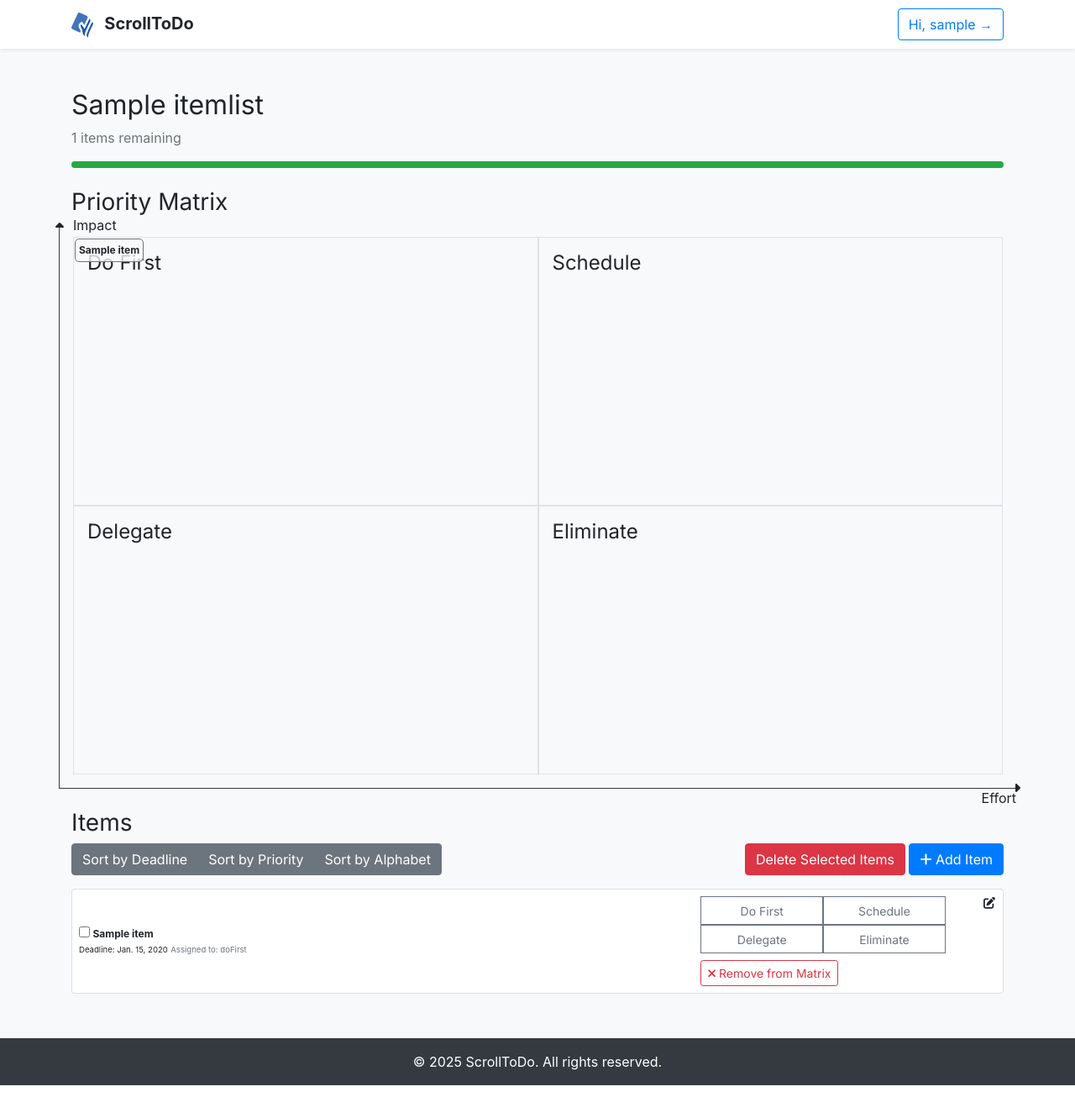
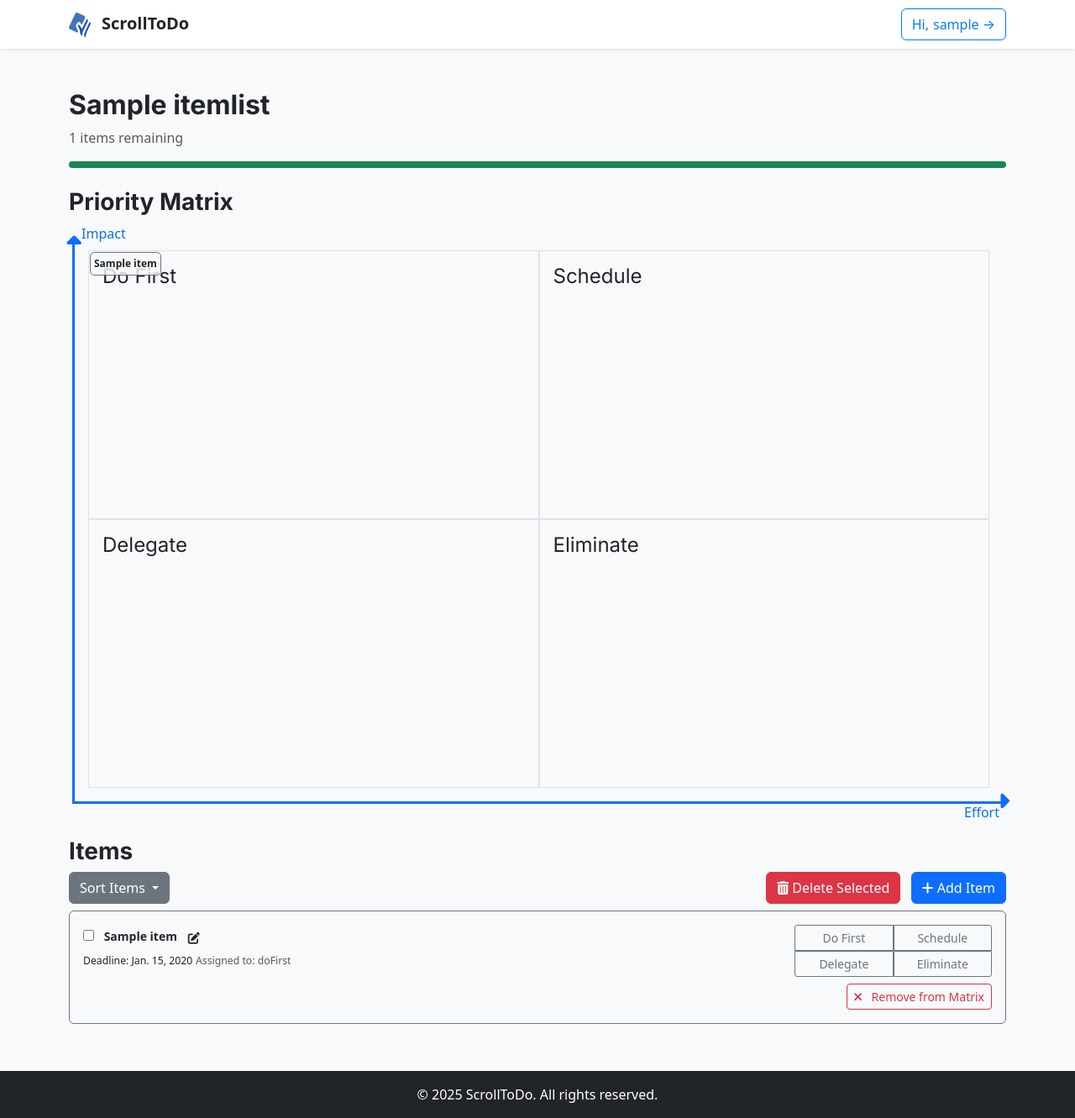
Before and after one commit to sharichungcode/ScrollToDo, a Django app: page /item_list/1/ in a window 1280 px wide. Shown: the whole page at 84% size. Before the commit the page ends 1292 px from the top, so only its background shows below. Run offline with Django 4.2, Linux system fonts and the light colour scheme; a user stored in the database is signed in; tables that the repository leaves empty hold one stand-in row (values such as "Sample post"); some libraries are stand-ins or nearby versions.

Commit message:
item list detail styling

```diff
--- a/tasks/static/tasks/styles.css
+++ b/tasks/static/tasks/styles.css
@@ -82,19 +82,20 @@ header {
     padding: 0 !important;
 }
 .task-item, .item-clone {
-    border: 1px solid var(--medium-gray);
-    border-radius: 5px;
-    margin-bottom: 5px;
     background-color: rgba(248, 249, 250, 0.8);
-    cursor: move;
-    display: inline-block;
-    font-size: 12px;
     width: auto;
 }
 .item-clone {
     position: absolute;
     max-width: 120px;
     padding: .25rem;
+    border: 1px solid var(--medium-gray);
+    border-radius: 5px;
+    background-color: rgba(248, 249, 250, 0.8);
+    cursor: move;
+    display: inline-block;
+    font-size: .75rem;
+    width: auto;
 }
 .task-item.dragging, .item-clone.dragging {
     opacity: 0.5;
--- a/tasks/templates/tasks/item_list_detail.html
+++ b/tasks/templates/tasks/item_list_detail.html
@@ -6,7 +6,7 @@
     <title>ScrollToDo - Organize, Prioritize, and Conquer</title>
     {% load static %}
     <link href="{% static 'tasks/styles.css' %}" rel="stylesheet">
-    <link href="https://stackpath.bootstrapcdn.com/bootstrap/4.5.2/css/bootstrap.min.css" rel="stylesheet">
+    <link href="https://cdn.jsdelivr.net/npm/bootstrap@5.3.3/dist/css/bootstrap.min.css" rel="stylesheet" integrity="sha384-QWTKZyjpPEjISv5WaRU9OFeRpok6YctnYmDr5pNlyT2bRjXh0JMhjY6hW+ALEwIH" crossorigin="anonymous">
     <link href="https://fonts.googleapis.com/css2?family=Inter:wght@400;700&family=Roboto:wght@400;700&family=Space+Mono:wght@400;700&display=swap" rel="stylesheet">
     <link rel="icon" href="{% static 'favicon.ico' %}" type="image/x-icon">
     <link rel="stylesheet" href="https://cdnjs.cloudflare.com/ajax/libs/font-awesome/6.0.0-beta3/css/all.min.css">
@@ -26,11 +26,12 @@
         <div class="mt-4">
             <h3 class="fw-bold">Priority Matrix</h3>
             <div class="row">
-                <div class="col-12 position-relative border-left border-bottom border-3 border-dark p-3">
-                    <i class="fas fa-caret-up position-absolute" style="top: -5px; left: -5px;"></i>
-                    <p class="position-absolute" style="top: -.6rem; left: 1rem;">Impact</p>
-                    <i class="fas fa-caret-right position-absolute" style="bottom: -8px; right: -5px;"></i>
-                    <p class="position-absolute" style="bottom: -2.5rem; right: 0;">Effort</p>
+                <div class="p-2 p-md-3">
+                <div class="col-12 position-relative border-start border-bottom border-3 border-primary p-2 p-md-3">
+                    <i class="fas fa-caret-up position-absolute fs-3 text-primary" style="top: -.5rem; left: -.6rem;"></i>
+                    <p class="position-absolute text-primary" style="top: -1rem; left: .5rem;">Impact</p>
+                    <i class="fas fa-caret-right position-absolute fs-3 text-primary" style="bottom: -.9rem; right: -.5rem;"></i>
+                    <p class="position-absolute text-primary" style="bottom: -2.6rem; right: .25rem;">Effort</p>
                     <div class="row m-0">
                         <div class="col-6 m-0 p-0">
                             <div class="quadrant border m-0 p-3 position-relative overflow-hidden" id="doFirst">
@@ -67,20 +68,31 @@
                     </div>
                 </div>
             </div>
+            </div>
         </div>
 
         <div class="mt-4">
             <h3 class="fw-bold">Items</h3>
 
             <!-- Item Sorting and Actions -->
-            <div class="d-flex flex-column flex-md-row mb-3">
-                <div class="btn-group mb-2 mb-md-0" role="group" aria-label="Sorting options">
-                    <button type="button" class="btn btn-secondary" onclick="sortItems('deadline')">Sort by Deadline</button>
-                    <button type="button" class="btn btn-secondary" onclick="sortItems('priority')">Sort by Priority</button>
-                    <button type="button" class="btn btn-secondary" onclick="sortItems('alphabet')">Sort by Alphabet</button>
+            <div class="d-flex mb-2">
+                <div class="dropdown">
+                    <button class="btn btn-secondary dropdown-toggle" type="button" id="sortDropdown" data-bs-toggle="dropdown" aria-expanded="false">
+                        Sort Items
+                    </button>
+                    <ul class="dropdown-menu" aria-labelledby="sortDropdown">
+                        <li><a class="dropdown-item" href="#" onclick="sortItems('deadline')">Sort by Deadline</a></li>
+                        <li><a class="dropdown-item" href="#" onclick="sortItems('priority')">Sort by Priority</a></li>
+                        <li><a class="dropdown-item" href="#" onclick="sortItems('alphabet')">Sort by Alphabet</a></li>
+                    </ul>
                 </div>
-                <div class="ml-md-auto">
-                    <button type="button" class="btn btn-danger mb-md-0 me-md-2" onclick="deleteSelectedItems()">Delete Selected Items</button>
+                <div class="ms-auto">
+                    <button type="button" class="btn btn-danger mb-md-0 me-md-2" onclick="deleteSelectedItems()">
+                        <i class="fas fa-trash-alt"></i>
+                        <span class="d-none d-md-inline">Delete Selected</span>
+                        <span class="d-inline d-md-none">Delete</span>
+                    </button>
+
                     <!-- Button to trigger the Add New Item Modal -->
                     <button type="button" class="btn btn-primary" data-bs-toggle="modal" data-bs-target="#addNewItemModal">
                         <i class="fas fa-plus"></i> Add Item
@@ -89,34 +101,36 @@
             </div>
             <div class="list-group" id="items-list">
                 {% for item in items %}
-                <div class="list-group-item d-flex justify-content-between align-items-center task-item p-2" draggable="true" data-id="{{ item.id }}" data-position-x="{{ item.position_x }}" data-position-y="{{ item.position_y }}" data-priority="{{ item.priority }}" data-order="{{ item.order }}" data-deadline="{{ item.deadline }}">
-                    <div>
+                <div class="list-group-item d-flex justify-content-between align-items-center task-item p-2 p-md-3 border border-secondary rounded mb-2 bg-light cursor-move d-inline-block small" draggable="true" data-id="{{ item.id }}" data-position-x="{{ item.position_x }}" data-position-y="{{ item.position_y }}" data-priority="{{ item.priority }}" data-order="{{ item.order }}" data-deadline="{{ item.deadline }}">
+                    <div class="w-100 me-2 align-self-start">
                         <input type="checkbox" class="select-item me-2" value="{{ item.id }}">
-                        <strong>{{ item.title }}</strong> <br>
+                        <strong>{{ item.title }}</strong>
+                        <button class="btn btn-sm" data-bs-toggle="modal" data-bs-target="#editItemModal" data-id="{{ item.id }}" data-title="{{ item.title }}" data-description="{{ item.description }}" data-deadline="{{ item.deadline }}">
+                            <i class="fas fa-edit"></i>
+                        </button>
+                        <br>
                         <small>Deadline: {{ item.deadline }}</small>
                         <small class="text-muted" id="assigned-quadrant-{{ item.id }}">Assigned to: {{ item.priority }}</small>
                     </div>
-                    <div class="mx-5">
-                        <div class="d-flex flex-column flex-md-row mb-2" style="height: 4.25rem;">
-                            <div class="d-flex flex-wrap">
-                                <button class="btn btn-outline-secondary btn-sm m-0" style="flex: 0 0 48%; border-radius: 0;" onclick="assignPriority('{{ item.id }}', 'doFirst')">Do First</button>
-                                <button class="btn btn-outline-secondary btn-sm m-0" style="flex: 0 0 48%; border-radius: 0;" onclick="assignPriority('{{ item.id }}', 'schedule')">Schedule</button>
-                                <button class="btn btn-outline-secondary btn-sm m-0" style="flex: 0 0 48%; border-radius: 0;" onclick="assignPriority('{{ item.id }}', 'delegate')">Delegate</button>
-                                <button class="btn btn-outline-secondary btn-sm m-0" style="flex: 0 0 48%; border-radius: 0;" onclick="assignPriority('{{ item.id }}', 'eliminate')">Eliminate</button>
+                    <div>
+                        <div class="d-flex flex-column flex-md-row mb-2 justify-content-end">
+                            <div class="d-flex flex-wrap ms-auto">
+                                <button class="btn btn-outline-secondary btn-sm m-0 col-6" style="border-radius: .2rem 0 0 0;" onclick="assignPriority('{{ item.id }}', 'doFirst')">Do First</button>
+                                <button class="btn btn-outline-secondary btn-sm m-0 col-6" style="border-radius: 0 .2rem 0 0;" onclick="assignPriority('{{ item.id }}', 'schedule')">Schedule</button>
+                                <button class="btn btn-outline-secondary btn-sm m-0 col-6" style="border-radius: 0 0 0 .2rem;" onclick="assignPriority('{{ item.id }}', 'delegate')">Delegate</button>
+                                <button class="btn btn-outline-secondary btn-sm m-0 col-6" style="border-radius: 0 0 .2rem 0;" onclick="assignPriority('{{ item.id }}', 'eliminate')">Eliminate</button>
                             </div>
                         </div>
-                        <div class="ms-auto">
+                        <div class="d-flex ms-auto justify-content-end">
                             <!-- Button to Remove Item Clone -->
-                            <button class="btn btn-outline-danger btn-sm d-flex align-items-center ms-auto" onclick="removeItemClone('{{ item.id }}')">
+                            <button class="btn btn-outline-danger btn-sm d-flex align-items-center ms-autofs-6" onclick="removeItemClone('{{ item.id }}')">
                                 <i class="fas fa-times me-2"></i>&nbsp;Remove from Matrix
                             </button>
                         </div>
                     </div>
 
                     <div class="position-absolute" style="right: 0; top: 0;">
-                        <button class="btn btn-sm" data-bs-toggle="modal" data-bs-target="#editItemModal" data-id="{{ item.id }}" data-title="{{ item.title }}" data-description="{{ item.description }}" data-deadline="{{ item.deadline }}">
-                            <i class="fas fa-edit"></i>
-                        </button>
+
                     </div>
                 </div>
                 {% endfor %}
@@ -130,7 +144,7 @@
         <div class="modal-content">
             <div class="modal-header">
                 <h5 class="modal-title" id="addNewItemModalLabel">Add New Item</h5>
-                <button type="button" class="close" data-bs-dismiss="modal" aria-label="Close"><span aria-hidden="true">&times;</span></button>
+                <button type="button" class="btn-close" data-bs-dismiss="modal" aria-label="Close"></button>
             </div>
             <div class="modal-body">
                 <!-- Nav tabs -->
@@ -174,7 +188,7 @@
     <script src="https://code.jquery.com/jquery-3.5.1.min.js"></script>
     <script src="https://cdn.jsdelivr.net/npm/@popperjs/core@2.5.4/dist/umd/popper.min.js"></script>
     <script src="https://stackpath.bootstrapcdn.com/bootstrap/4.5.2/js/bootstrap.min.js"></script>
-    <script src="https://cdn.jsdelivr.net/npm/bootstrap@5.1.3/dist/js/bootstrap.bundle.min.js"></script>
+    <script src="https://cdn.jsdelivr.net/npm/bootstrap@5.3.3/dist/js/bootstrap.bundle.min.js" integrity="sha384-YvpcrYf0tY3lHB60NNkmXc5s9fDVZLESaAA55NDzOxhy9GkcIdslK1eN7N6jIeHz" crossorigin="anonymous"></script>
     <script>
         const tasks = document.querySelectorAll(".task-item, .item-clone");
         const quadrants = document.querySelectorAll(".quadrant");
@@ -575,17 +589,34 @@
                 newItem.setAttribute('data-order', '');
                 newItem.setAttribute('data-deadline', deadline);
                 newItem.innerHTML = `
-                <div>
-                    <input type="checkbox" class="select-item me-2">
-                    <strong>${title}</strong> <br>
-                    <small class="text-muted">Deadline: ${deadline ? deadline : 'None'}</small>
-                    <small class="text-muted" id="assigned-quadrant-${data.item.id}">Assigned to: </small>
-                </div>
-                <div>
-                    <button class="btn btn-outline-secondary btn-sm" onclick="assignPriority('${data.item.id}', 'doFirst')">Do First</button>
-                    <button class="btn btn-outline-secondary btn-sm" onclick="assignPriority('${data.item.id}', 'schedule')">Schedule</button>
-                    <button class="btn btn-outline-secondary btn-sm" onclick="assignPriority('${data.item.id}', 'delegate')">Delegate</button>
-                    <button class="btn btn-outline-secondary btn-sm" onclick="assignPriority('${data.item.id}', 'eliminate')">Eliminate</button>
+                <div class="list-group-item d-flex justify-content-between align-items-center task-item p-2 p-md-3 border border-secondary rounded mb-2 bg-light cursor-move d-inline-block small" draggable="true" data-id="${data.item.id}" data-position-x="" data-position-y="" data-priority="" data-order="" data-deadline="${deadline}">
+                    <div class="w-100 me-2 align-self-start">
+                        <input type="checkbox" class="select-item me-2" value="${data.item.id}">
+                        <strong>${title}</strong> <br>
+                        <small>Deadline: ${deadline ? deadline : 'None'}</small>
+                        <small class="text-muted" id="assigned-quadrant-${data.item.id}">Assigned to: </small>
+                    </div>
+                    <div>
+                        <div class="d-flex flex-column flex-md-row mb-2 justify-content-end">
+                            <div class="d-flex flex-wrap ms-auto">
+                                <button class="btn btn-outline-secondary btn-sm m-0 col-6" style="border-radius: .2rem 0 0 0;" onclick="assignPriority('${data.item.id}', 'doFirst')">Do First</button>
+                                <button class="btn btn-outline-secondary btn-sm m-0 col-6" style="border-radius: 0 .2rem 0 0;" onclick="assignPriority('${data.item.id}', 'schedule')">Schedule</button>
+                                <button class="btn btn-outline-secondary btn-sm m-0 col-6" style="border-radius: 0 0 0 .2rem;" onclick="assignPriority('${data.item.id}', 'delegate')">Delegate</button>
+                                <button class="btn btn-outline-secondary btn-sm m-0 col-6" style="border-radius: 0 0 .2rem 0;" onclick="assignPriority('${data.item.id}', 'eliminate')">Eliminate</button>
+                            </div>
+                        </div>
+                        <div class="d-flex ms-auto justify-content-end">
+                            <!-- Button to Remove Item Clone -->
+                            <button class="btn btn-outline-danger btn-sm d-flex align-items-center ms-autofs-6" onclick="removeItemClone('${data.item.id}')">
+                                <i class="fas fa-times me-2"></i>&nbsp;Remove from Matrix
+                            </button>
+                        </div>
+                    </div>
+                    <div class="position-absolute" style="right: 0; top: 0;">
+                        <button class="btn btn-sm" data-bs-toggle="modal" data-bs-target="#editItemModal" data-id="${data.item.id}" data-title="${title}" data-description="" data-deadline="${deadline}">
+                            <i class="fas fa-edit"></i>
+                        </button>
+                    </div>
                 </div>
                 `;
                 document.getElementById('items-list').appendChild(newItem);
```
